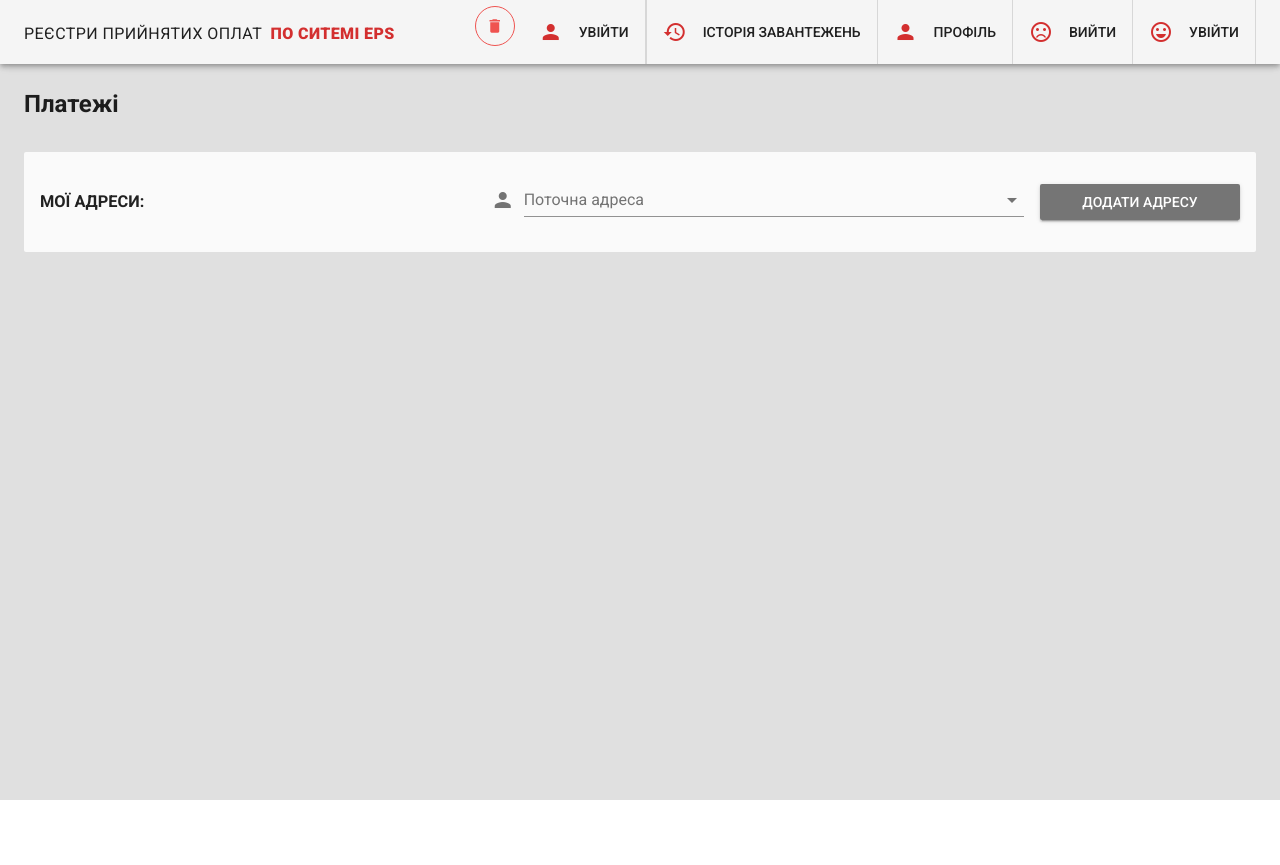
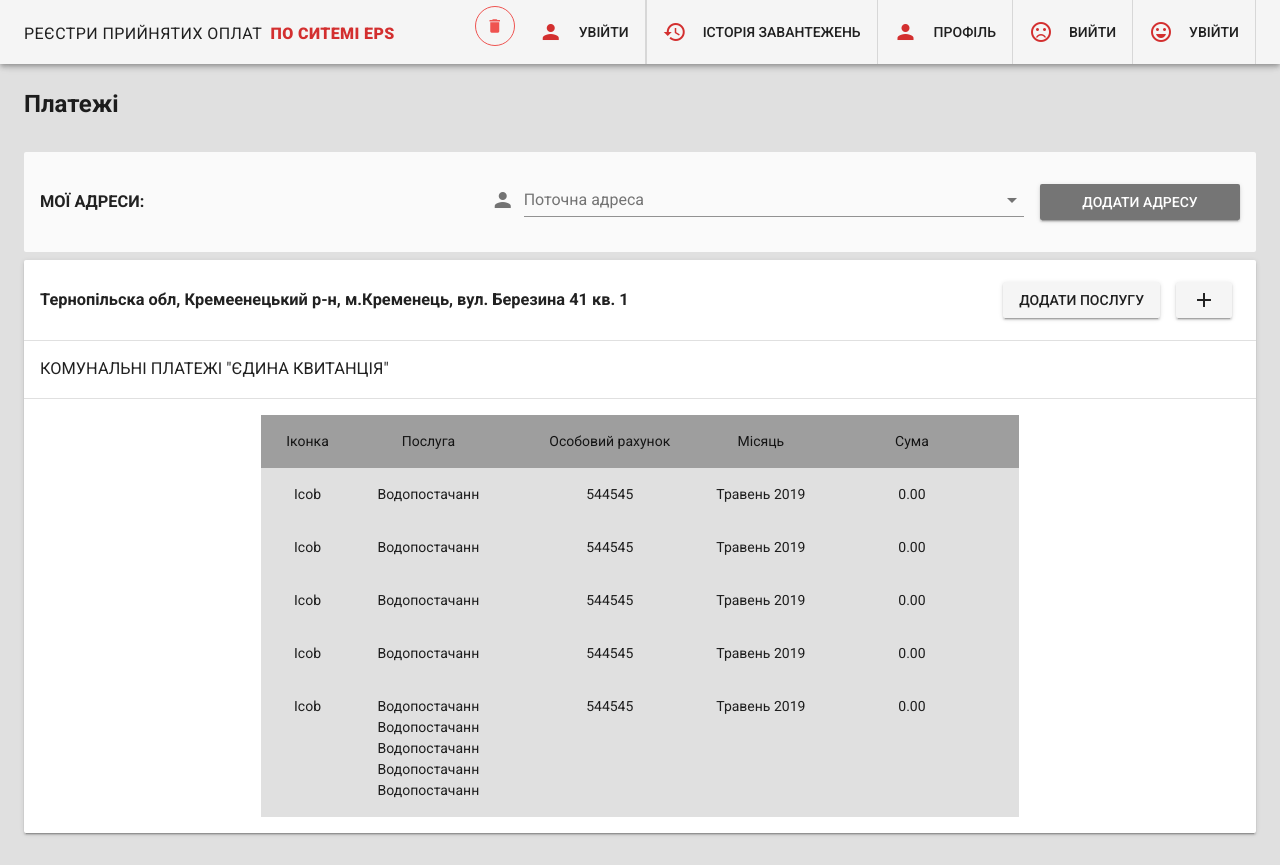
Before and after one commit to bunzuk1991/list-of-payments, a Vue app: page / in a window 1280 px wide. Before the commit the page ends 800 px from the top, so only its background shows below. Built offline with nearby package versions, Linux system fonts and the light colour scheme.

Commit message:
modal confirm component

```diff
--- a/src/components/addresses.vue
+++ b/src/components/addresses.vue
@@ -30,6 +30,77 @@
           </v-flex>
         </v-layout>
     </v-card>
+      <v-card>
+        <v-card-text>
+          <v-layout align-center justify-space-between row wrap>
+            <v-flex xs12 md8>
+              <div>
+                <h3>Тернопільска обл, Кремеенецький р-н, м.Кременець, вул. Березина 41 кв. 1</h3>
+              </div>
+            </v-flex>
+            <v-flex shrink>
+                <v-btn>Додати послугу</v-btn>
+                <v-btn class="btn-image-only">
+                  <v-icon dark>add</v-icon>
+                </v-btn>
+            </v-flex>
+          </v-layout>
+        </v-card-text>
+        <v-divider></v-divider>
+        <v-card-text>
+          <h3 class="font-weight-regular text-uppercase">Комунальні платежі "Єдина квитанція"</h3>
+        </v-card-text>
+        <v-divider></v-divider>
+        <v-card-text class="px-5">
+          <v-layout align-center justify-space-around row>
+            <v-flex md8 offset-md-2>
+              <v-layout row wrap offset-md-1 class="pa-3 text-md-center grey">
+                <v-flex md1>Іконка</v-flex>
+                <v-flex md3>Послуга</v-flex>
+                <v-flex md3>Особовий рахунок</v-flex>
+                <v-flex md2>Місяць</v-flex>
+                <v-flex md3>Сума</v-flex>
+              </v-layout>
+              <v-layout row wrap offset-md-1 class="pa-3 text-md-center grey lighten-2">
+                <v-flex md1><div>Icob</div></v-flex>
+                <v-flex md3><div>Водопостачанн</div></v-flex>
+                <v-flex md3><div>544545</div></v-flex>
+                <v-flex md2><div>Травень 2019</div></v-flex>
+                <v-flex md3><div>0.00</div></v-flex>
+              </v-layout>
+              <v-layout row wrap offset-md-1 class="pa-3 text-md-center grey lighten-2">
+                <v-flex md1><div>Icob</div></v-flex>
+                <v-flex md3><div>Водопостачанн</div></v-flex>
+                <v-flex md3><div>544545</div></v-flex>
+                <v-flex md2><div>Травень 2019</div></v-flex>
+                <v-flex md3><div>0.00</div></v-flex>
+              </v-layout>
+              <v-layout row wrap offset-md-1 class="pa-3 text-md-center grey lighten-2">
+                <v-flex md1><div>Icob</div></v-flex>
+                <v-flex md3><div>Водопостачанн</div></v-flex>
+                <v-flex md3><div>544545</div></v-flex>
+                <v-flex md2><div>Травень 2019</div></v-flex>
+                <v-flex md3><div>0.00</div></v-flex>
+              </v-layout>
+              <v-layout row wrap offset-md-1 class="pa-3 text-md-center grey lighten-2">
+                <v-flex md1><div>Icob</div></v-flex>
+                <v-flex md3><div>Водопостачанн</div></v-flex>
+                <v-flex md3><div>544545</div></v-flex>
+                <v-flex md2><div>Травень 2019</div></v-flex>
+                <v-flex md3><div>0.00</div></v-flex>
+              </v-layout>
+              <v-layout row wrap offset-md-1 class="pa-3 text-md-center grey lighten-2">
+                <v-flex md1><div>Icob</div></v-flex>
+                <v-flex md3><div>Водопостачанн Водопостачанн Водопостачанн Водопостачанн Водопостачанн</div></v-flex>
+                <v-flex md3><div>544545</div></v-flex>
+                <v-flex md2><div>Травень 2019</div></v-flex>
+                <v-flex md3><div>0.00</div></v-flex>
+              </v-layout>
+
+            </v-flex>
+          </v-layout>
+        </v-card-text>
+      </v-card>
     </v-container>
   </div>
 </template>
@@ -50,4 +121,8 @@ export default {
 </script>
 
 <style scoped>
+  .btn-image-only {
+    /*width: 80px;*/
+    min-width: 54px;
+  }
 </style>
```
